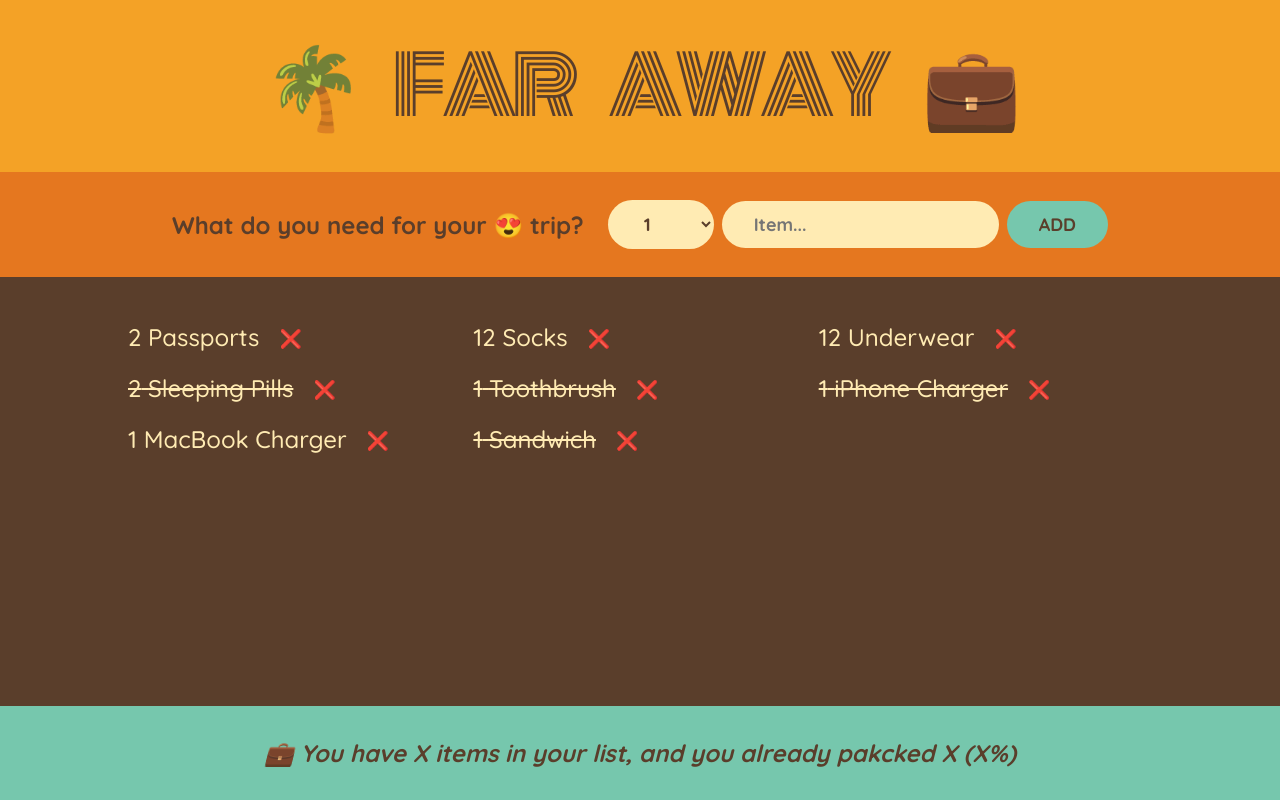
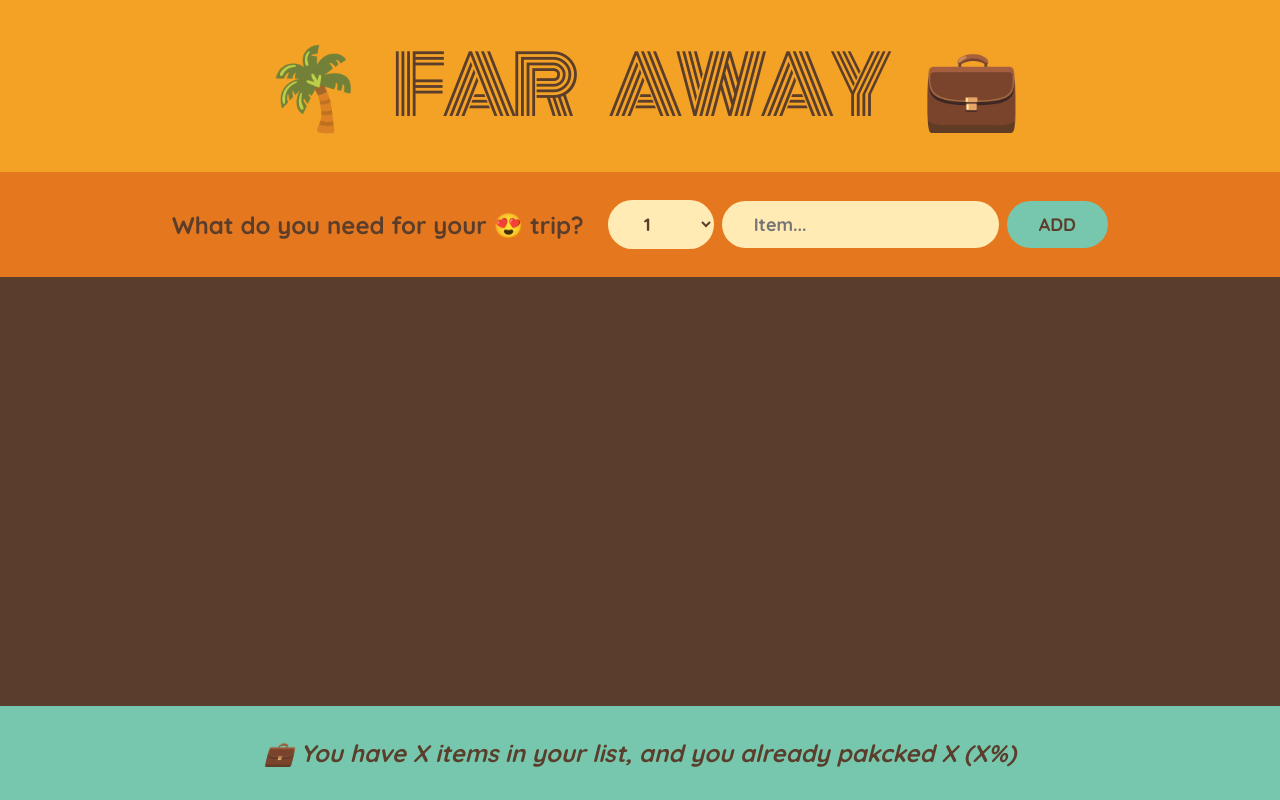
Before and after one commit to Ayanprogrammer11/TravelList, a React (Create React App) app: page / in a window 1280 px wide. Built offline with nearby package versions, Linux system fonts and the light colour scheme.

Commit message:
Added Items dynamically in the list

```diff
--- a/src/App.js
+++ b/src/App.js
@@ -12,22 +12,29 @@ const initialItems = [
 ];
 
 export default function App() {
+  const [items, setItems] = useState([]);
+  function handleAddItems(item) {
+    setItems((prevItems) => [...prevItems, item]);
+  }
   return (
     <div className="app">
       <Logo />
-      <Form />
-      <PackingList />
+      <Form onAddItems={handleAddItems} />
+      <PackingList items={items} />
       <Stats />
     </div>
   );
 }
 
-
 function Logo() {
   return <h1>🌴 Far Away 💼</h1>;
 }
 
-function Form() {
+/**
+ * Renders a form for adding items to a travel list.
+ * @returns {JSX.Element} The form component.
+ */
+function Form({ onAddItems }) {
   const [description, setDescription] = useState("");
   const [quantity, setQuantity] = useState(1);
 
@@ -43,6 +50,8 @@ function Form() {
       packed: false,
     };
     console.log(newItem);
+    onAddItems(newItem);
+
     setDescription("");
     setQuantity(1);
   }
@@ -67,11 +76,11 @@ function Form() {
   );
 }
 
-function PackingList() {
+function PackingList({ items }) {
   return (
     <div className="list">
       <ul>
-        {initialItems.map((item) => (
+        {items.map((item) => (
           <Item item={item} key={item.id} />
         ))}
       </ul>
```
